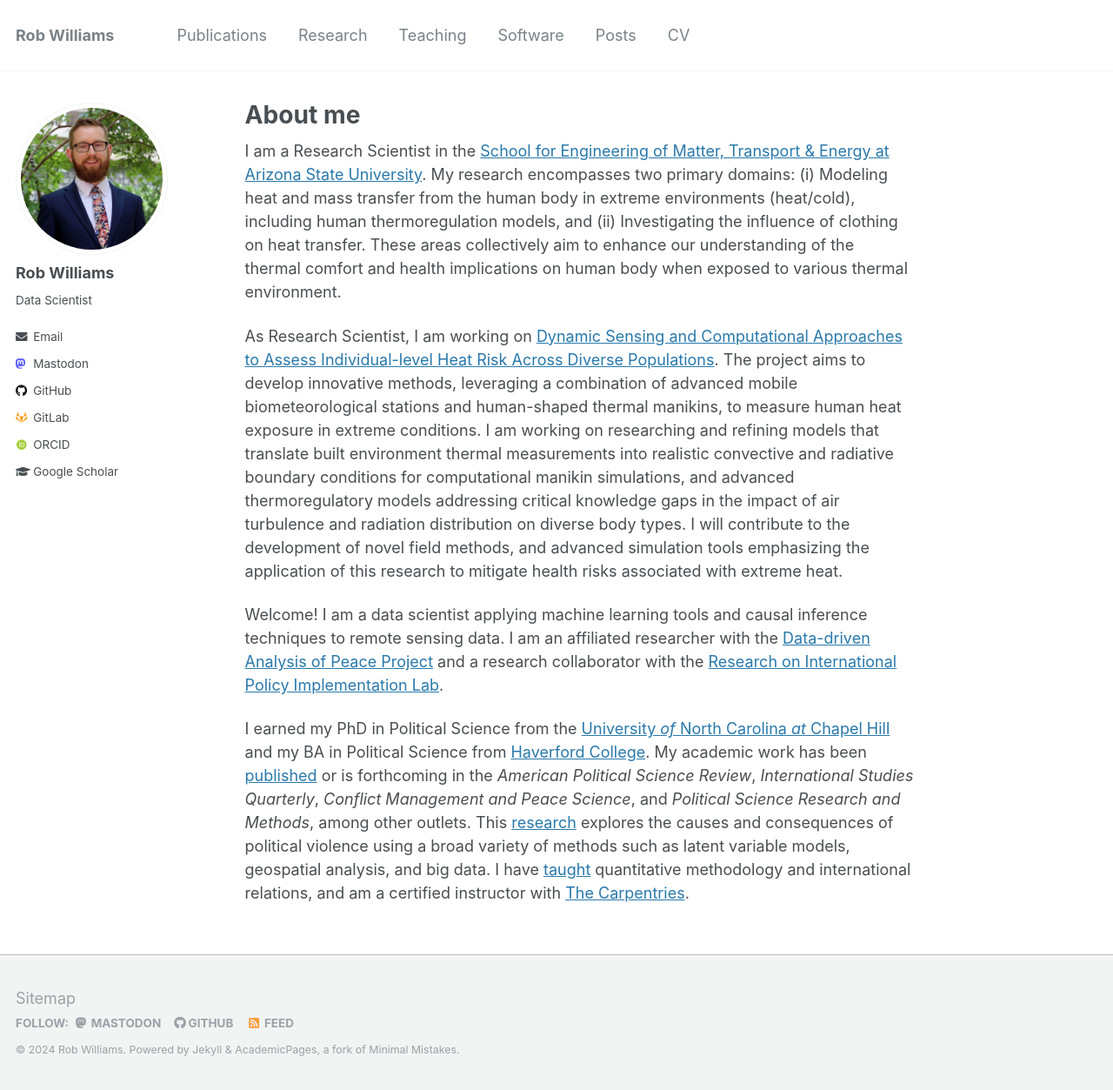
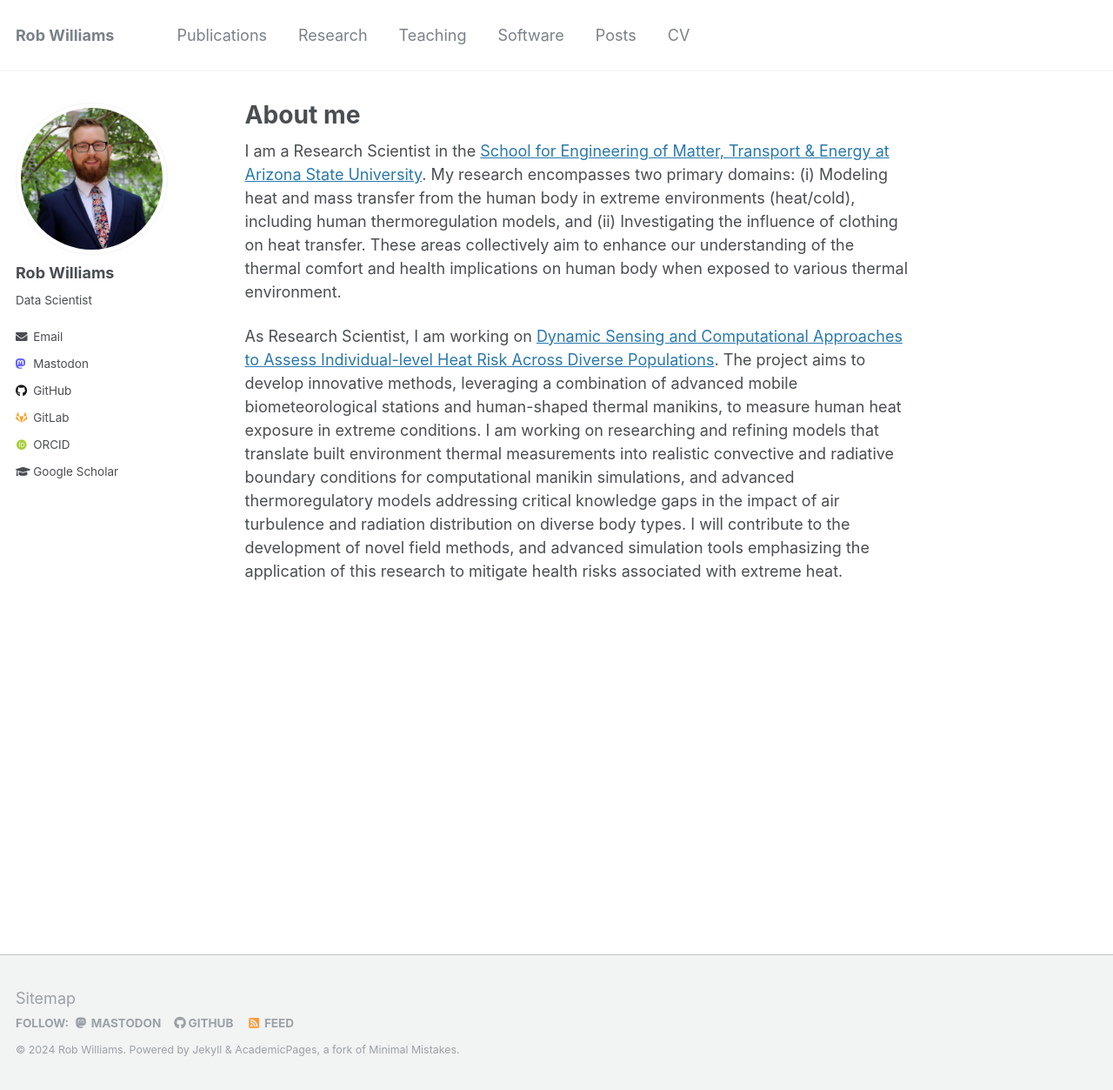
Before and after one commit to Joshi-Ankit/joshi-ankit.github.io, a Jekyll site: the page built from _pages/about.md, in a window 1280 px wide and 1253 px high. Shown: the whole window at 87% size. Built offline with Jekyll 4.4.1, drawn with Linux system fonts in a browser that asks for light colours; some web fonts are replaced.

Commit message:
Update about.md

```diff
--- a/_pages/about.md
+++ b/_pages/about.md
@@ -11,26 +11,3 @@ redirect_from:
 I am a Research Scientist in the [School for Engineering of Matter, Transport & Energy at Arizona State University](https://semte.engineering.asu.edu/). My research encompasses two primary domains: (i) Modeling heat and mass transfer from the human body in extreme environments (heat/cold), including human thermoregulation models, and (ii) Investigating the influence of clothing on heat transfer. These areas collectively aim to enhance our understanding of the thermal comfort and health implications on human body when exposed to various thermal environment.
 
 As Research Scientist, I am working on [Dynamic Sensing and Computational Approaches to Assess Individual-level Heat Risk Across Diverse Populations](https://www.nsf.gov/awardsearch/showAward?AWD_ID=2152468&HistoricalAwards=false). The project aims to develop innovative methods, leveraging a combination of advanced mobile biometeorological stations and human-shaped thermal manikins, to measure human heat exposure in extreme conditions. I am working on  researching and refining models that translate built environment thermal measurements into realistic convective and radiative boundary conditions for computational manikin simulations, and advanced thermoregulatory models addressing critical knowledge gaps in the impact of air turbulence and radiation distribution on diverse body types. I will contribute to the development of novel field methods, and advanced simulation tools emphasizing the application of this research to mitigate health risks associated with extreme heat.
-
-
-
-
-
-Welcome! I am a data scientist applying machine learning tools and causal
-inference techniques to remote sensing data. I am an affiliated
-researcher with the [Data-driven Analysis of Peace Project](https://dapp-lab.org)
-and a research collaborator with the
-[Research on International Policy Implementation Lab](https://bridgingthegapproject.org/ripil).
-
-I earned my PhD in Political Science from the
-[University *of* North Carolina *at* Chapel Hill](https://www.unc.edu) and my
-BA in Political Science from [Haverford College](https://www.haverford.edu).
-My academic work has been [published](publications) or is forthcoming in the
-*American Political Science Review*, *International Studies Quarterly*,
-*Conflict Management and Peace Science*, and
-*Political Science Research and Methods*, among other outlets. This
-[research](research) explores the causes and consequences of political violence
-using a broad variety of methods such as latent variable models, geospatial
-analysis, and big data. I have [taught](teaching) quantitative methodology and
-international relations, and am a certified instructor with
-[The Carpentries](https://carpentries.org).
```
